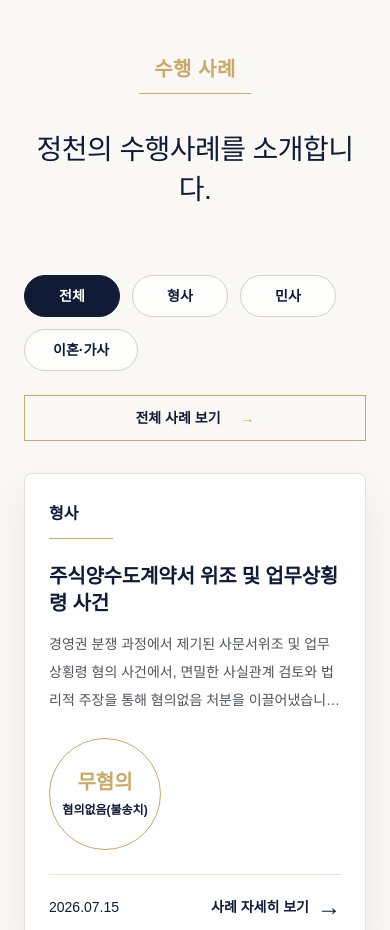
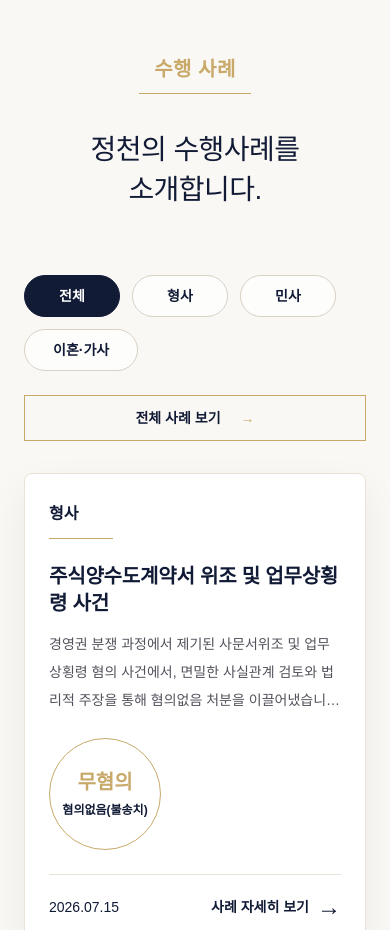
Before and after one commit to BlueCherryB/jeongcheon-homepage, a Next.js app: page / in a window 390 px wide. Shown: the part 4340-5270 px from the top of the page. Built offline with nearby package versions, Linux system fonts and the light colour scheme; no server answers; a web font is replaced by a local one.

Commit message:
style: refine mobile case layouts

```diff
--- a/src/components/cases/CaseDetailHero.tsx
+++ b/src/components/cases/CaseDetailHero.tsx
@@ -62,7 +62,7 @@ export function CaseDetailHero({ caseStudy }: CaseDetailHeroProps) {
               <h1 className="font-chosun text-[32px] font-normal leading-[1.5] tracking-[-0.02em] text-[#111B36] sm:text-[42px]">
                 {caseStudy.title}
               </h1>
-              <div className="mt-5 flex justify-start lg:justify-end">
+              <div className="mt-5 flex justify-end pr-3 sm:justify-start sm:pr-0">
                 <div className="inline-flex max-w-full items-center rounded-full border border-[#D9C89E] bg-white px-5 py-2.5 text-base font-bold text-[#111B36] shadow-[0_14px_34px_rgba(17,27,54,0.07)] sm:px-6 sm:py-3 sm:text-[17px]">
                   <span className="shrink-0 text-sm text-[#C8A96A] sm:text-base">
                     결과
--- a/src/components/home/CasesSection.tsx
+++ b/src/components/home/CasesSection.tsx
@@ -5,7 +5,6 @@ import {
   type CaseStudyCardItem,
 } from "@/components/home/CaseStudyCard";
 import { Container } from "@/components/ui/Container";
-import { SectionHeading } from "@/components/ui/SectionHeading";
 import { homepageContent } from "@/data/homepage";
 import { buildCasesHref, type CaseFilterValue } from "@/lib/cases";
 
@@ -31,10 +30,12 @@ export function CasesSection({ caseStudies }: CasesSectionProps) {
             />
           </div>
 
-          <SectionHeading
-            title={cases.heading}
-            titleClassName="font-chosun mx-auto mt-9 max-w-4xl text-[28px] font-normal leading-[1.45] tracking-[-0.02em] text-[#111B36] sm:text-[34px] lg:text-[38px]"
-          />
+          <h2 className="font-chosun mx-auto mt-9 max-w-4xl text-[28px] font-normal leading-[1.45] tracking-[-0.02em] text-[#111B36] sm:text-[34px] lg:text-[38px]">
+            <span className="block sm:inline">정천의 수행사례를</span>
+            <span className="block sm:inline sm:before:content-['\\00a0']">
+              소개합니다.
+            </span>
+          </h2>
         </div>
 
         <div className="mt-16 flex flex-col gap-6 md:flex-row md:items-center md:justify-between">
```
